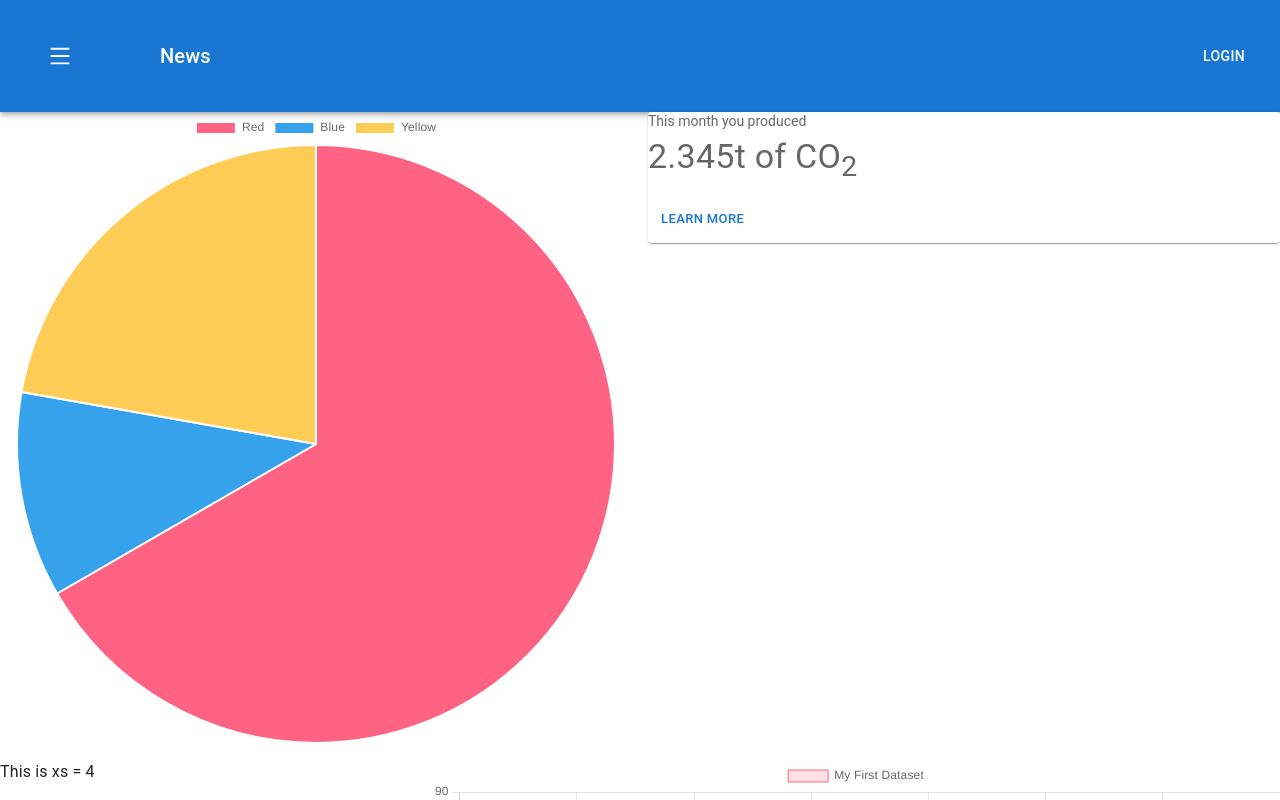
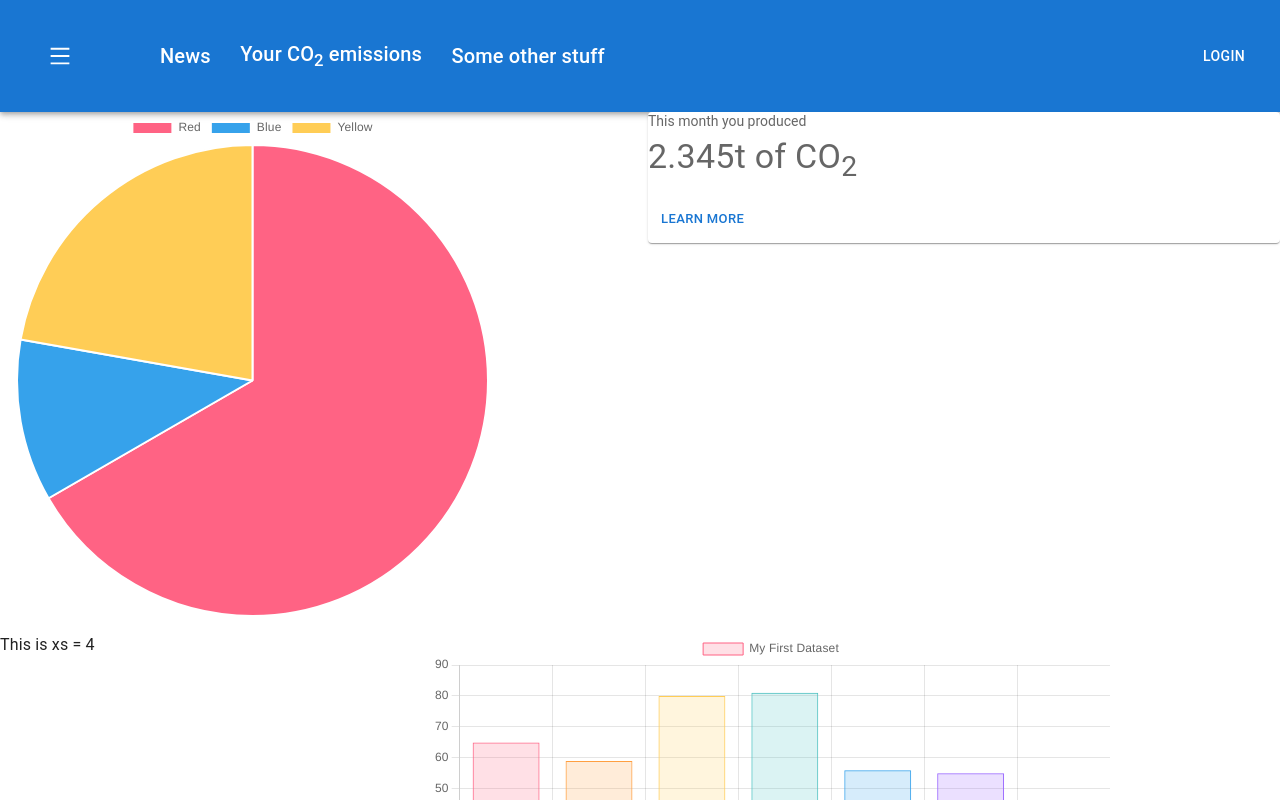
Before and after one commit to team-caffeine-fp/reducto-client, a React (Vite) app: page / in a window 1280 px wide. Shown: the top 800 px of the page. Built offline with nearby package versions, Linux system fonts and the light colour scheme.

Commit message:
Delicate changes to the styles

```diff
--- a/src/common/Chart/index.jsx
+++ b/src/common/Chart/index.jsx
@@ -1,5 +1,7 @@
 import React, {useRef} from 'react'
 import Chart from 'chart.js/auto'
+
+import styles from './index.module.css'
 
 function index({config}) {
     const pieElem = useRef()
@@ -11,9 +13,9 @@ function index({config}) {
         attachPie()
     })
   return (
-    <canvas id="myChart" width="400" height="400" ref={pieElem} data-testid='chart'>
-
-    </canvas>
+    <div className={styles.root}>
+      <canvas id="myChart" ref={pieElem} data-testid='chart'></canvas>
+    </div>
 
   )
 }
--- /dev/null
+++ b/src/common/Chart/index.module.css
@@ -0,0 +1,3 @@
+.root{
+    width: 80%;
+}
--- a/src/common/NavBar/index.jsx
+++ b/src/common/NavBar/index.jsx
@@ -22,8 +22,14 @@ const index = () => {
           >
           </IconButton>
           <SideBar/>
+          <Typography variant="h6" component="div" sx={{ flexGrow: 0.05 }}>
+            News
+          </Typography>
+          <Typography variant="h6" component="div" sx={{ flexGrow: 0.05 }}>
+            Your CO<sub>2</sub> emissions
+          </Typography>
           <Typography variant="h6" component="div" sx={{ flexGrow: 1 }}>
-            News
+            Some other stuff
           </Typography>
           <Button color="inherit">Login</Button>
         </Toolbar>
--- a/src/pages/Dashboard/index.jsx
+++ b/src/pages/Dashboard/index.jsx
@@ -6,7 +6,7 @@ import styles from './index.module.css'
 
 function Dashboard() {
   return (
-    <div className={styles.root}>
+    <div className={styles.root} data-testid={'dashboard'}>
       <MainGrid />
     </div>
   )
```
